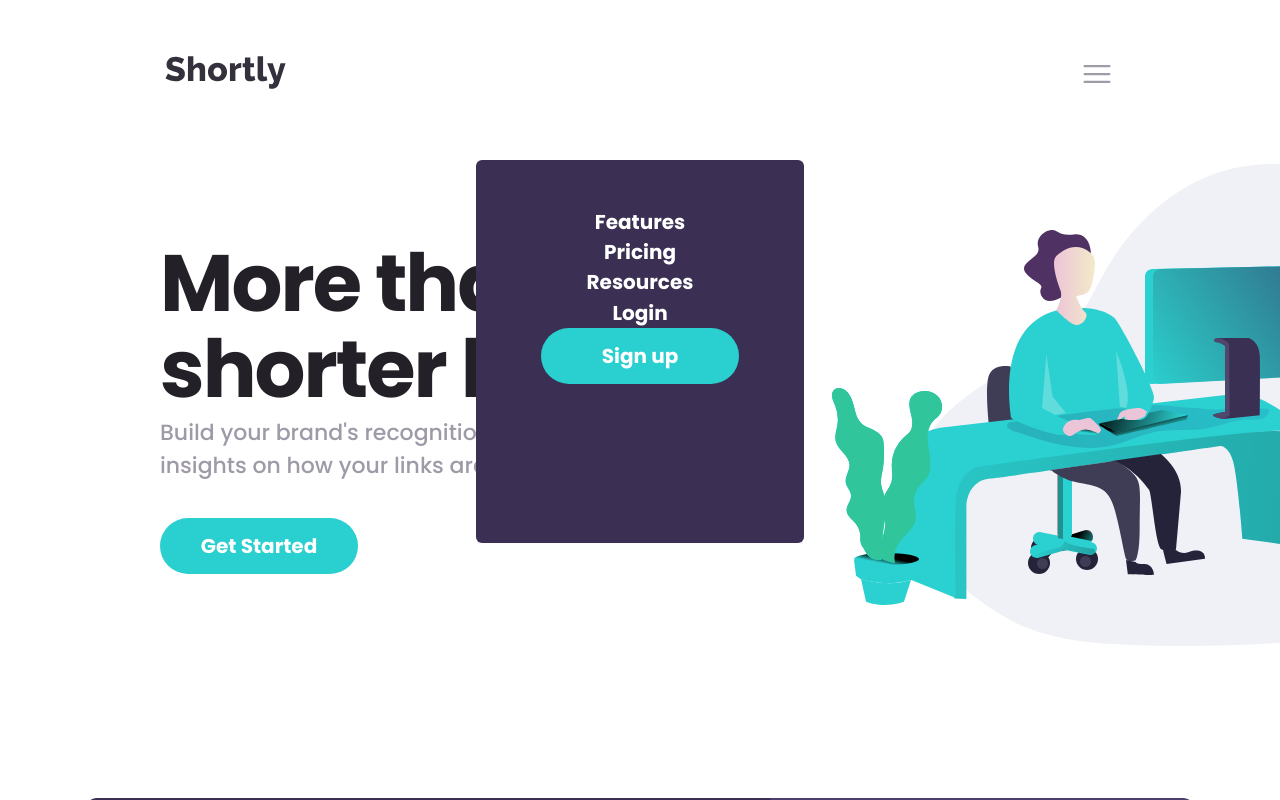
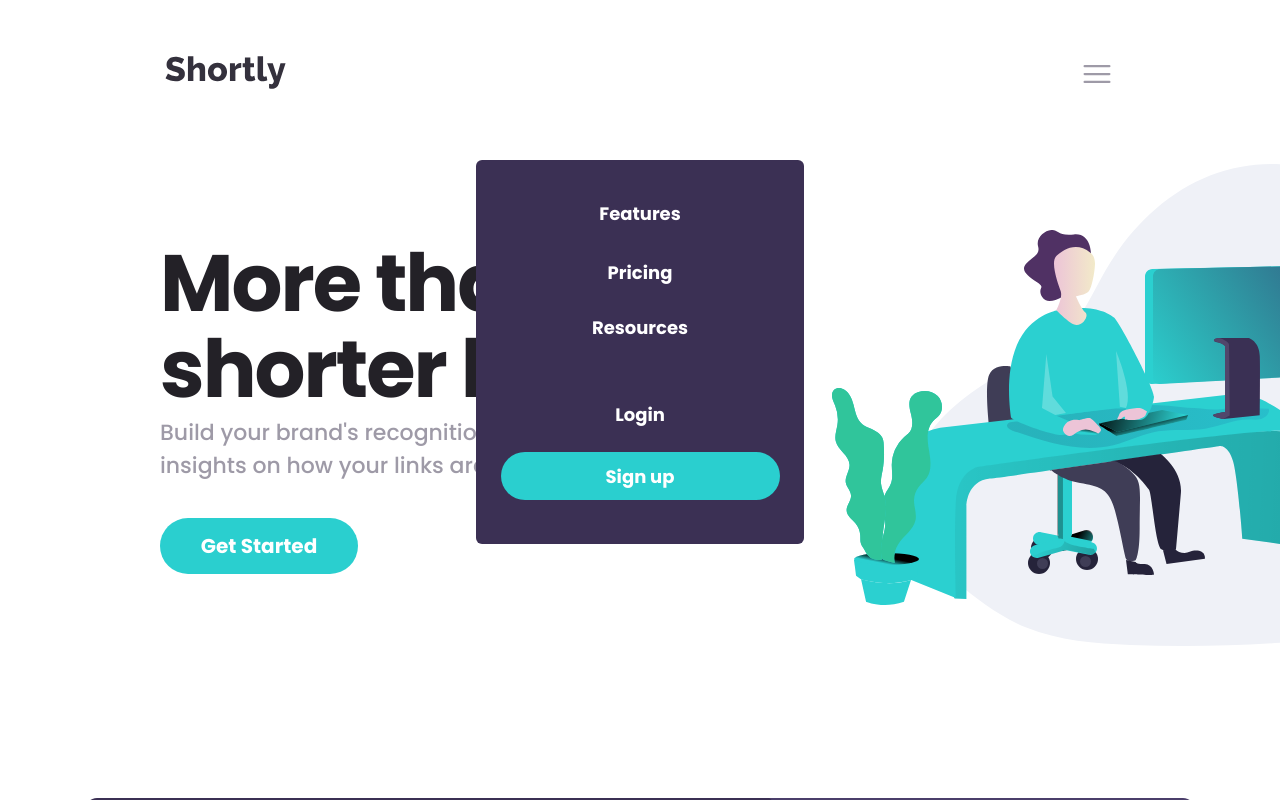
Before and after one commit to YokoMentor/url-shortening-api, a React (Vite) app: page / in a window 1280 px wide. Both pictures are taken after a click on the icon 1097 px from the left and 74 px from the top of the page. Shown: the top 800 px of the page. Built offline with nearby package versions, Linux system fonts and the light colour scheme.

Commit message:
DropDownMenu layout

```diff
--- a/src/DropDownMenu.jsx
+++ b/src/DropDownMenu.jsx
@@ -5,13 +5,13 @@ function DropDownMenu() {
 
   return (
   <div className='flex justify-center items-center relative'>
-    <div className='flex flex-col justify-center items-center w-[328px] h-[383px] text-[20px] text-white font-bold bg-primary-purple rounded-md ml-[24px] mr-[24px] absolute top-0'>
-      <div>Features</div>
-      <div>Pricing</div>
-      <div>Resources</div>
-      <hr />
-      <div>Login</div>
-      <button className='w-[198px] h-[56px] rounded-full bg-primary-blue hover:bg-hover mb-28 cursor-pointer'>Sign up</button>
+    <div className='flex flex-col justify-center items-center w-[328px] text-[18px] text-white font-bold bg-primary-purple rounded-md ml-[24px] mr-[24px] absolute top-0 pl-6 pr-6'>
+      <div className='mb-8 mt-10'>Features</div>
+      <div className='mb-7'>Pricing</div>
+      <div className='mb-7'>Resources</div>
+      <hr className='border-bg-gray border-1 md:border-0 w-full mb-8'/>
+      <div className='mb-6'>Login</div>
+      <button className='w-[279px] h-[48px] rounded-full bg-primary-blue hover:bg-hover mb-11 cursor-pointer'>Sign up</button>
     </div>
   </div>
   )
```
